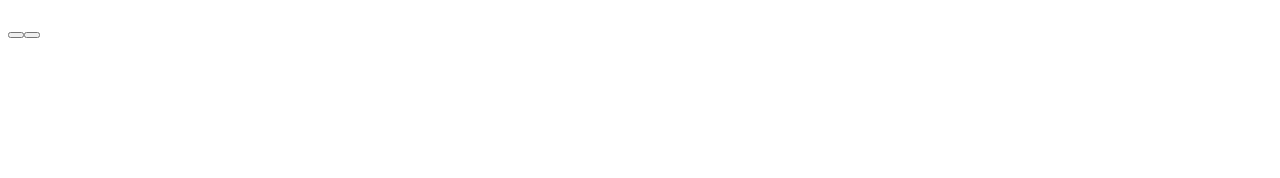
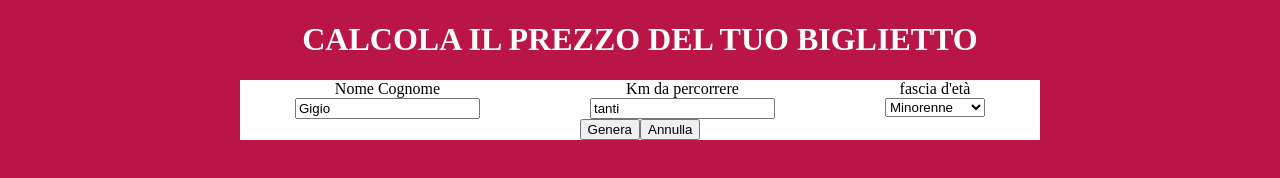
Before and after one commit to federicodececco/js-biglietto-treno-form, a plain HTML site: page index.html in a window 1280 px wide. Drawn offline with Linux system fonts and the light colour scheme.

Commit message:
add: ticket elements and  basic syle

```diff
--- a/css/style.css
+++ b/css/style.css
@@ -0,0 +1,28 @@
+:root {
+  --mainColor: #b91547;
+}
+
+body {
+  background-color: var(--mainColor);
+}
+main {
+  max-width: 50rem;
+  margin: auto;
+  text-align: center;
+}
+h1 {
+  color: white;
+}
+
+.data {
+  background-color: white;
+  margin: 1.25rem auto;
+}
+.ticket-top {
+  display: flex;
+  justify-content: space-around;
+}
+.ticket-top > div {
+  display: flex;
+  flex-direction: column;
+}
--- a/index.html
+++ b/index.html
@@ -8,16 +8,35 @@
   </head>
   <body>
     <main>
-      <h1></h1>
+      <h1 class="title">CALCOLA IL PREZZO DEL TUO BIGLIETTO</h1>
       <!-- form section -->
-      <section>
-        <form action="">
-          <div>
-            <div></div>
-            <div></div>
-            <div></div>
+      <section class="data">
+        <form action="" id="ticket">
+          <div class="ticket-top">
+            <div>
+              <label for="nameSurname">Nome Cognome</label>
+              <input
+                type="text"
+                id="nameSurname"
+                name="nameSurname"
+                value="Gigio"
+              />
+            </div>
+            <div>
+              <label for="kms">Km da percorrere</label>
+              <input type="text" id="kms" name="kms" value="tanti" />
+            </div>
+
+            <div>
+              <span>fascia d'età</span>
+              <select form_id="ticket" name="age" id="age">
+                <option value="minor">Minorenne</option>
+                <option value="other">Maggiorenne</option>
+                <option value="over">Over-65</option>
+              </select>
+            </div>
           </div>
-          <div><button></button><button></button></div>
+          <div><button>Genera</button><button>Annulla</button></div>
         </form>
       </section>
       <h1></h1>
```
